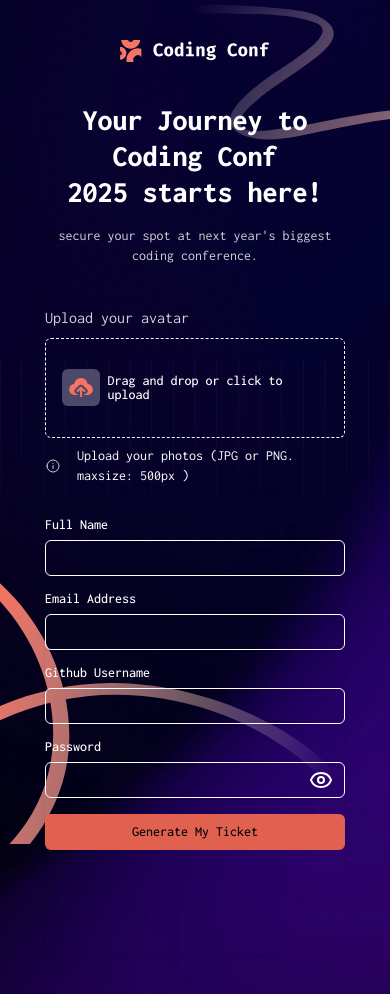
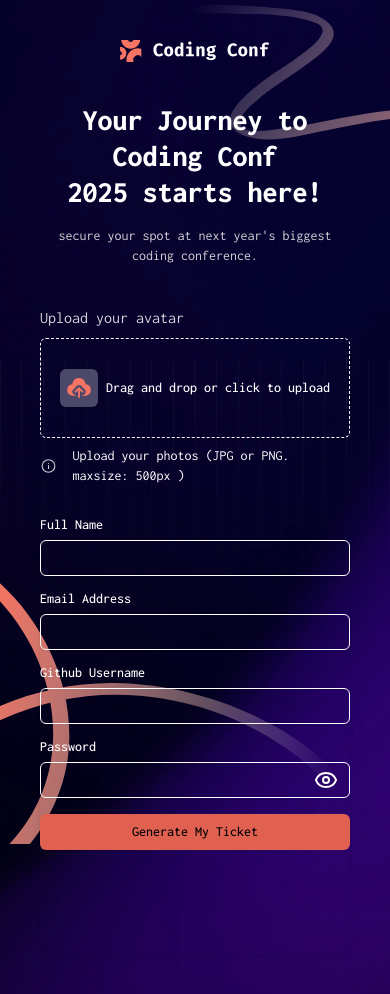
Before and after one commit to stkeys/nextjs-mini-project, a Next.js app: page /ticket-form in a window 390 px wide. Built offline with nearby package versions, Linux system fonts and the light colour scheme.

Commit message:
fix: change fixed width to responsive in ticket-form

```diff
--- a/src/app/ticket-form/page.tsx
+++ b/src/app/ticket-form/page.tsx
@@ -29,7 +29,7 @@ export default function TicketForm(){
           <h1 className=" text-3xl sm:text-6xl font-extrabold ">Your Journey to Coding Conf <br/>2025 starts here!</h1>
           <p className="text-sm sm:text-2xl text-[hsl(252,6%,83%)]">secure your spot at next year&apos;s biggest coding conference. </p>
         </div>
-        <div className="w-[300px] sm:w-[400px]  justify-start space-y-2">
+        <div className=" max-w-full justify-start space-y-2">
           <p className=" text-[hsl(252,6%,83%)] ">Upload your avatar</p>
           <div className="w-full h-25 bg-transparent border border-dashed rounded-md flex items-center justify-center flex-col p-4" id="image-view" >
             <Label id="input-file">
```
